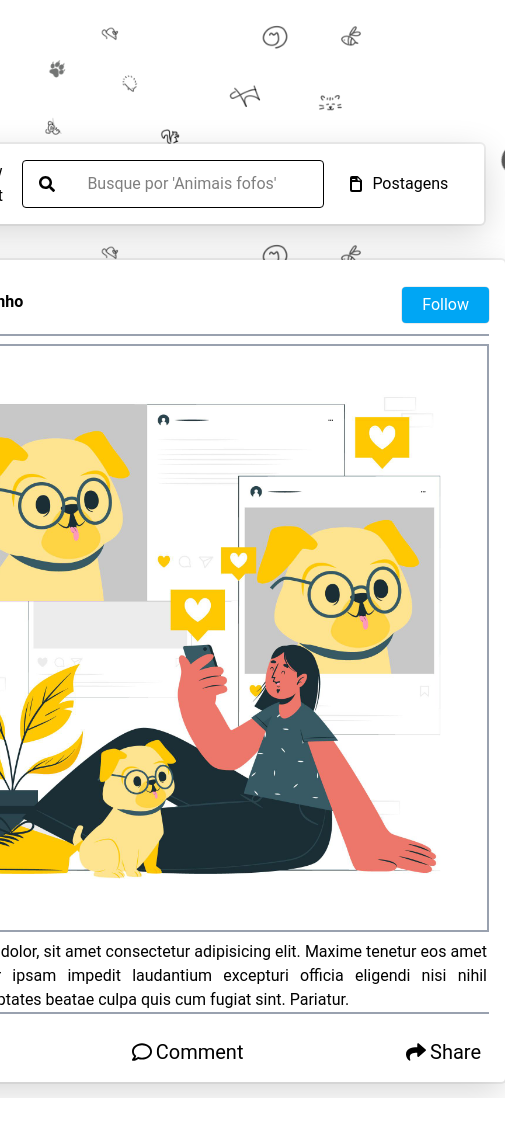
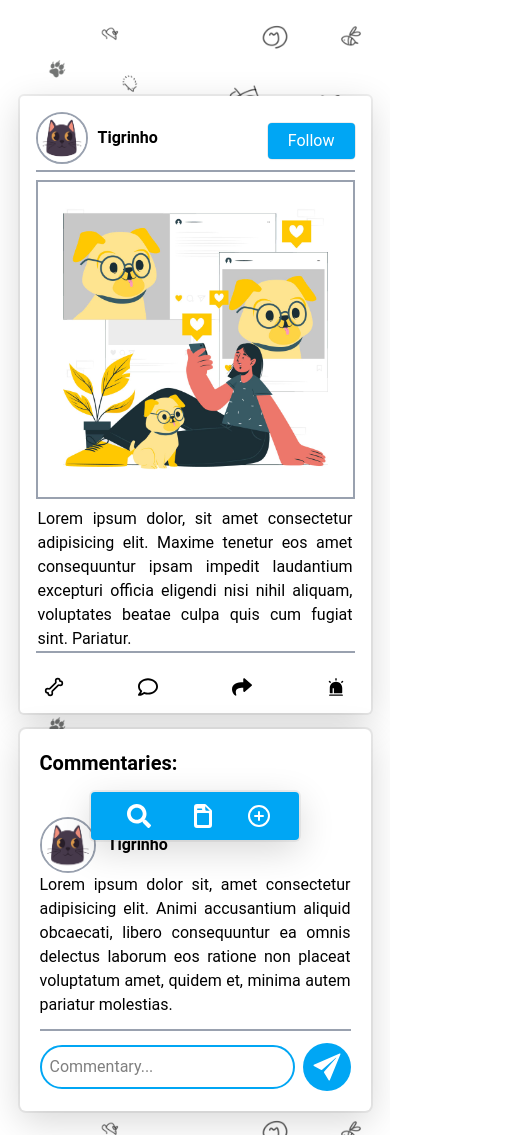
Before and after one commit to GustavoSMelo/petnet, a Next.js app: page /feed in a window 390 px wide. Shown: the whole page, 505 px wide, since content can reach past the window. Before the commit the page ends 1098 px from the top, so only its background shows below. Built offline with nearby package versions, Linux system fonts and the light colour scheme.

Commit message:
:construction: working on feed page

```diff
--- a/src/app/feed/feed.style.css
+++ b/src/app/feed/feed.style.css
@@ -49,7 +49,8 @@
 
     .postsContainer {
         @apply mt-5;
-        .posts {
+        .posts, .postContainer {
+            @apply flex flex-col items-center;
             .post {
                 @apply flex
                 flex-col
@@ -57,7 +58,6 @@
                 bg-white
                 rounded
                 p-4
-                cursor-pointer
                 w-[620px]
                 my-4;
 
@@ -71,7 +71,8 @@
                     figure {
                         @apply flex
                         items-center
-                        pb-1.5;
+                        pb-1.5
+                        cursor-pointer;
 
                         img {
                             @apply size-13
@@ -85,7 +86,7 @@
                         }
                     }
 
-                    button {
+                    .btnFollow {
                         @apply bg-sky-500
                         h-fit
                         text-white
@@ -94,6 +95,10 @@
                         rounded
                         shadow-minimalist
                         cursor-pointer;
+                    }
+
+                    .btnFollowMobile {
+                        @apply hidden;
                     }
                 }
                 .postContent {
@@ -128,6 +133,139 @@
                     }
                 }
             }
+
+            .commentContainer {
+                @apply flex
+                    flex-col
+                    items-center
+                    justify-center
+                    shadow-minimalistWithShadow
+                    w-[620px]
+                    rounded-md
+                    p-5
+                    bg-white mb-6;
+
+                h1 {
+                    @apply text-left
+                    font-bold
+                    flex
+                    self-start
+                    mb-7
+                    text-xl;
+                }
+
+                ul {
+                    @apply flex items-center justify-center;
+
+                    li {
+                        @apply mb-3 border-b-2 border-gray-400 pb-3 mt-3;
+                        figure {
+                            @apply flex items-center;
+
+                            img {
+                                @apply size-14 border-2 border-gray-400 rounded-full;
+                            }
+
+                            figcaption {
+                                @apply font-bold ml-3;
+                            }
+                        }
+
+                        p {
+                            @apply text-justify;
+                        }
+                    }
+                }
+
+                div {
+                    @apply w-full flex items-center;
+
+                    input {
+                        @apply border-2 border-sky-500 rounded-full p-2 w-[90%];
+                    }
+
+                    .btnSendCommentary {
+                        @apply bg-sky-500
+                        text-4xl
+                        rounded-full
+                        text-white
+                        p-1.5
+                        flex
+                        items-center
+                        justify-center
+                        ml-2
+                        cursor-pointer;
+                    }
+                }
+            }
+        }
+    }
+
+    @media screen and (max-width: 650px) {
+        @apply flex-col-reverse;
+
+        .functionsContainer {
+            @apply fixed
+            mt-0
+            bottom-0
+            mb-1
+            bg-sky-500
+            text-white
+            p-3;
+
+            span {
+                @apply border-0 text-2xl;
+                input {
+                    @apply hidden;
+                }
+            }
+
+            button {
+                @apply text-2xl;
+                p {
+                    @apply hidden;
+                }
+            }
+        }
+
+        .postsContainer {
+            @apply mt-20;
+
+            .posts > .postContainer >.commentContainer,
+            .posts > .postContainer > .post {
+                @apply w-[90%];
+            }
+
+        }
+    }
+
+    @media screen and (max-width: 500px) {
+        .postsContainer {
+            .posts > .postContainer > .post > .postCommandContainer > button > p {
+                @apply hidden;
+            }
+        }
+    }
+
+    @media screen and (max-width: 382px) {
+        .postsContainer {
+            .posts >
+            .postContainer >
+            .post >
+            div.posterInformation {
+                figure > img {
+                    @apply size-10;
+                }
+
+                .btnFollow {
+                    @apply hidden;
+                }
+
+                .btnFollowMobile {
+                    @apply flex text-sky-500 text-3xl;
+                }
+            }
+
         }
     }
 }
--- a/src/app/feed/page.tsx
+++ b/src/app/feed/page.tsx
@@ -3,21 +3,19 @@
 import "./feed.style.css";
 import { useState } from "react";
 import { BsFillFileEarmarkPostFill } from "react-icons/bs";
-import { FaRegComment, FaSearch, FaShare } from "react-icons/fa";
+import { FaPlusCircle, FaRegComment, FaSearch, FaShare } from "react-icons/fa";
 import { FiPlusCircle } from "react-icons/fi";
 import { LuBone } from "react-icons/lu";
 import Catface from "@petnetPublic/assets/catface.jpg";
 import Publish from "@petnetPublic/assets/publish.jpg";
+import { AiFillAlert } from "react-icons/ai";
+import { IoIosSend } from "react-icons/io";
 
 const Feed = () => {
     const [search, setSearch] = useState("");
     return (
         <div className="feedContainer">
             <section className="functionsContainer">
-                <button type="button">
-                    <FiPlusCircle /> New Post
-                </button>
-
                 <span>
                     <label className="iconSearch">
                         <FaSearch />
@@ -28,15 +26,19 @@ const Feed = () => {
                         onChange={(event) => setSearch(event.target.value)}
                     />
                 </span>
+                <button type="button">
+                    <BsFillFileEarmarkPostFill /> <p>Postagens</p>
+                </button>
 
                 <button type="button">
-                    <BsFillFileEarmarkPostFill /> Postagens
+                    <FiPlusCircle /> <p>New Post</p>
                 </button>
             </section>
 
             <section className="postsContainer">
                 <ul className="posts">
-                    <li className="post">
+                    <li className="postContainer">
+                        <span className="post">
                             <div className="posterInformation">
                                 <figure>
                                     <img src={Catface.src} alt="catface" />
@@ -44,16 +46,19 @@ const Feed = () => {
                                 </figure>
 
                                 <button className="btnFollow">Follow</button>
+                                <button className="btnFollowMobile">
+                                    <FaPlusCircle />
+                                </button>
                             </div>
                             <span className="postContent">
                                 <img src={Publish.src} alt="postImage" />
                             </span>
                             <p className="postDescription">
-                            Lorem ipsum dolor, sit amet consectetur adipisicing
-                            elit. Maxime tenetur eos amet consequuntur ipsam
-                            impedit laudantium excepturi officia eligendi nisi
-                            nihil aliquam, voluptates beatae culpa quis cum
-                            fugiat sint. Pariatur.
+                                Lorem ipsum dolor, sit amet consectetur
+                                adipisicing elit. Maxime tenetur eos amet
+                                consequuntur ipsam impedit laudantium excepturi
+                                officia eligendi nisi nihil aliquam, voluptates
+                                beatae culpa quis cum fugiat sint. Pariatur.
                             </p>
                             <div className="postCommandContainer">
                                 <button>
@@ -65,10 +70,38 @@ const Feed = () => {
                                 <button>
                                     <FaShare /> <p>Share</p>
                                 </button>
+                                <button>
+                                    <AiFillAlert /> <p>Alert</p>
+                                </button>
+                            </div>
+                        </span>
+                        <div className="commentContainer">
+                            <h1>Commentaries: </h1>
+                            <ul>
+                                <li>
+                                    <figure>
+                                        <img src={Catface.src} alt="catface" />
+                                        <figcaption>Tigrinho</figcaption>
+                                    </figure>
+                                    <p>
+                                        Lorem ipsum dolor sit, amet consectetur
+                                        adipisicing elit. Animi accusantium
+                                        aliquid obcaecati, libero consequuntur
+                                        ea omnis delectus laborum eos ratione
+                                        non placeat voluptatum amet, quidem et,
+                                        minima autem pariatur molestias.
+                                    </p>
+                                </li>
+                            </ul>
+                            <div>
+                                <input type="text" placeholder="Commentary..." />
+                                <button type="button" className="btnSendCommentary"><IoIosSend /></button>
+                            </div>
                         </div>
                     </li>
                 </ul>
             </section>
+
         </div>
     );
 };
```
Lines whose indentation alone changed are shown as unchanged.
